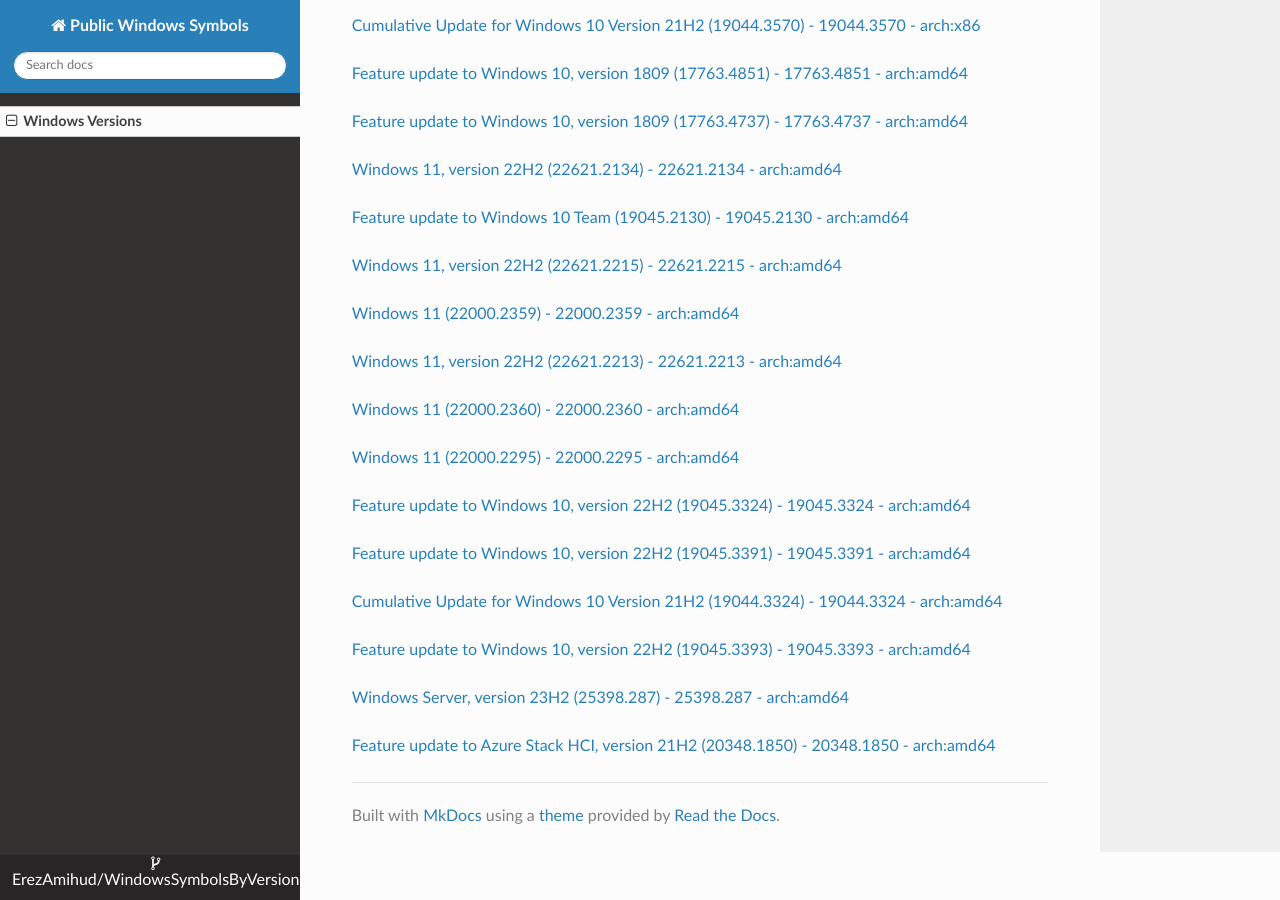
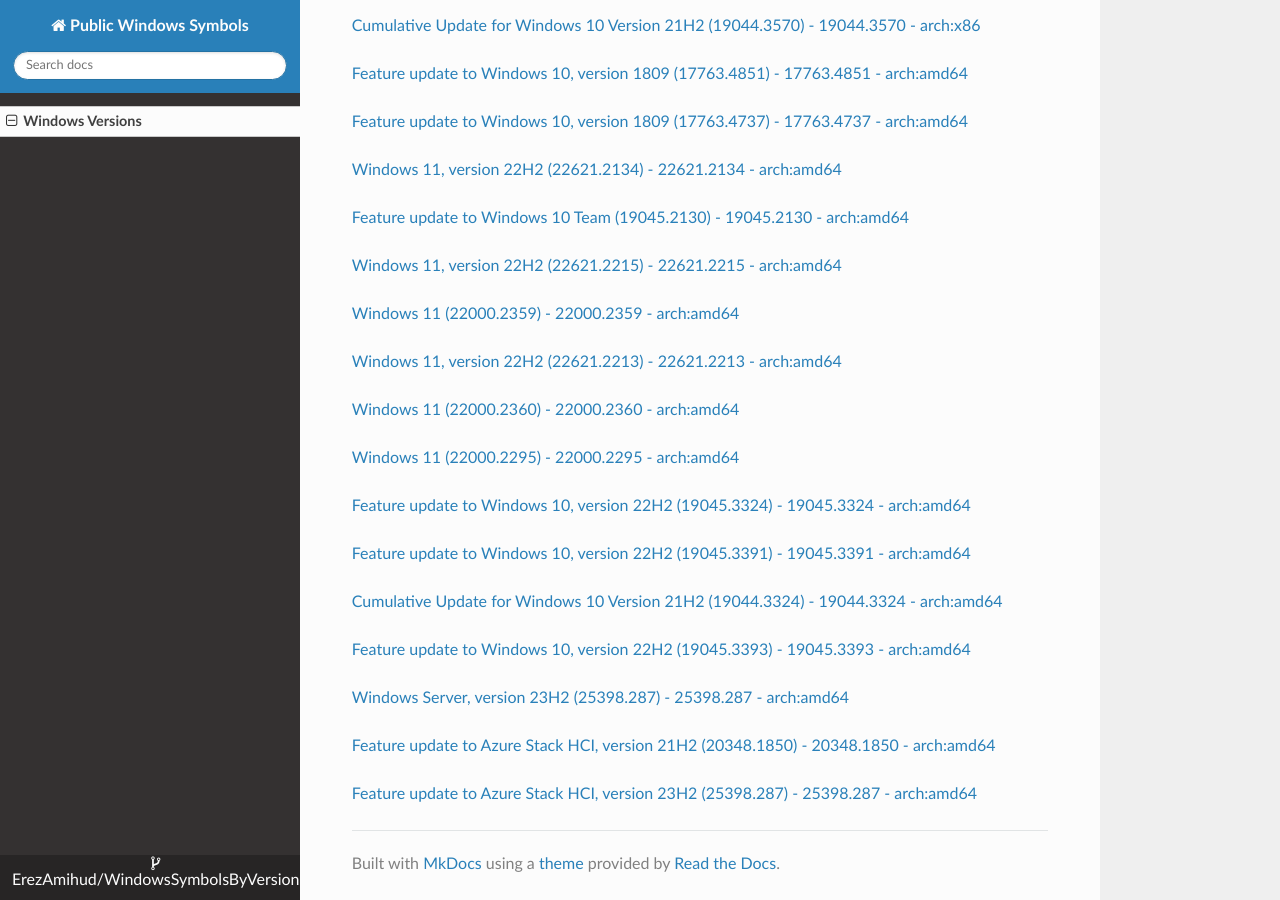
Before and after one commit to ErezAmihud/WindowsSymbolsByVersion, an MkDocs documentation site: the page built from docs/index.md, in a window 1280 px wide and 900 px high, scrolled down 26573 px. Built offline with MkDocs 1.6.1, drawn with Linux system fonts in a browser that asks for light colours; nearby versions of some CDN libraries.

Commit message:
Automated commit, add manifest for 21e0d12a-ca39-4468-978d-ab32b8bc1956

```diff
--- a/docs/index.md
+++ b/docs/index.md
@@ -1513,3 +1513,6 @@
 
 
 [Feature update to Azure Stack HCI, version 21H2 (20348.1850) - 20348.1850 - arch:amd64](https://github.com/ErezAmihud/WindowsSymbolsByVersion/blob/main/manifests/86dc5607-4f99-4b07-8601-dd5687512ff3.manifest)
+
+
+[Feature update to Azure Stack HCI, version 23H2 (25398.287) - 25398.287 - arch:amd64](https://github.com/ErezAmihud/WindowsSymbolsByVersion/blob/main/manifests/21e0d12a-ca39-4468-978d-ab32b8bc1956.manifest)
```
Also changed, not shown: process_builds.json (+1 -1 lines), 1 other file.
